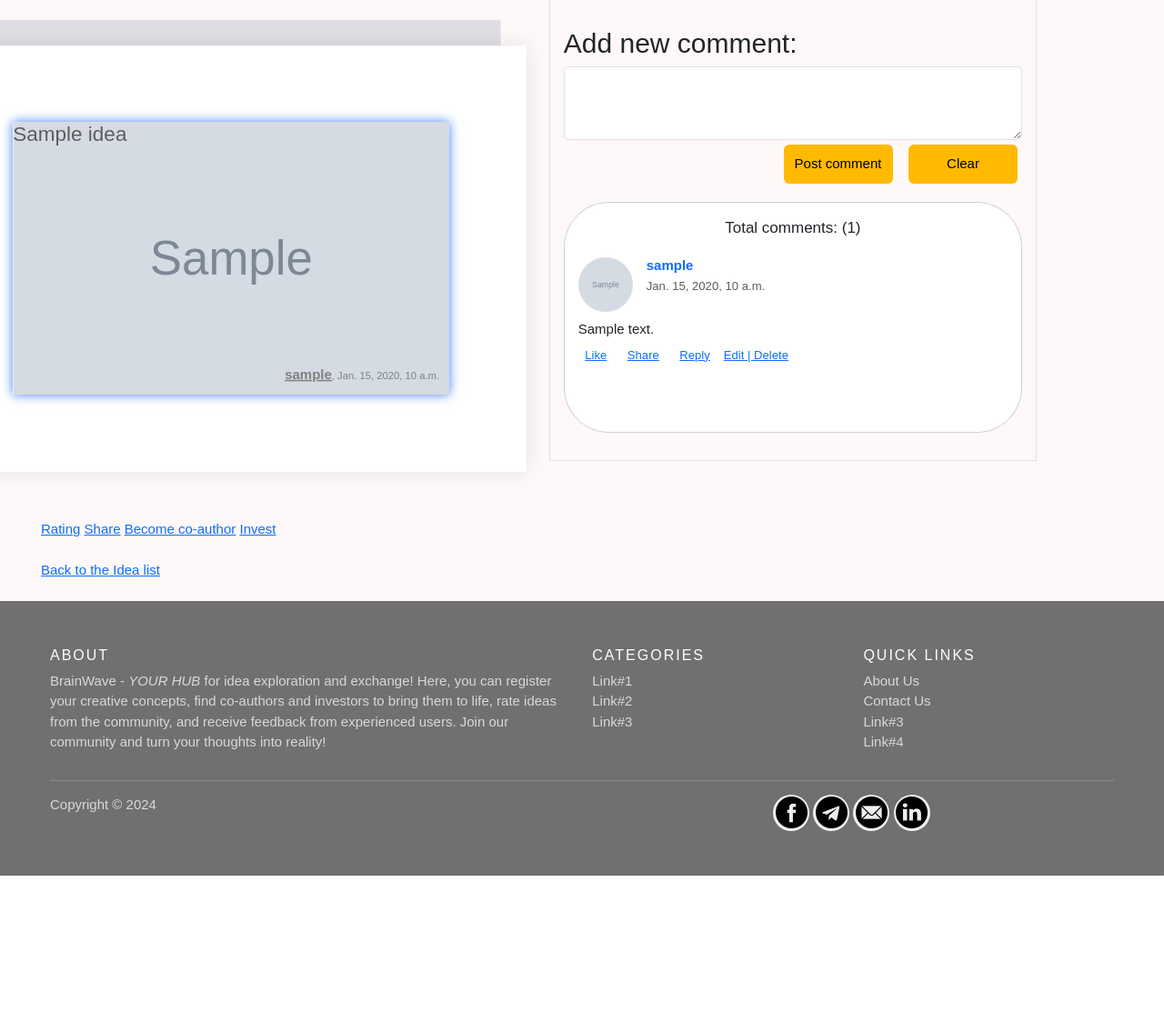
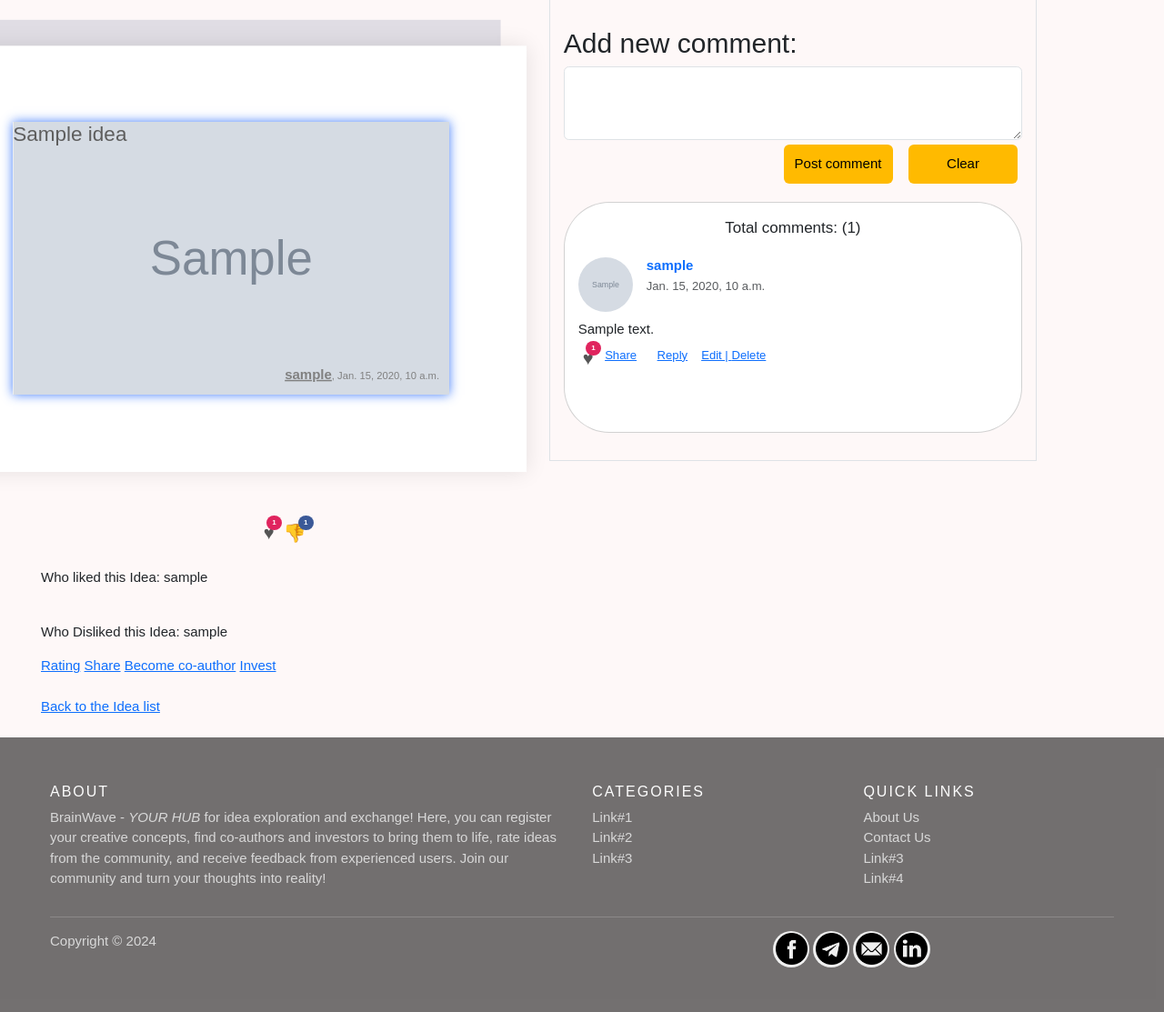
Before and after one commit to artyombn/Django-project, a Django app: page /ideas/idea/1 in a window 1280 px wide. Shown: the part 172-1285 px from the top of the page at 91% size. Before the commit the page ends 1135 px from the top, so only its background shows below. Run offline with Django 5.2, Linux system fonts and the light colour scheme; a user stored in the database is signed in; tables that the repository leaves empty hold one stand-in row (values such as "Sample post"); grey boxes marked "Sample" are stand-in pictures; parts of the project's set-up code (start-up, migrations or seed data) failed here and were passed over; some libraries are stand-ins or nearby versions.

Commit message:
Like & Dislike + frontend

```diff
--- a/comment/admin.py
+++ b/comment/admin.py
@@ -1,5 +1,6 @@
 from django.contrib import admin
-from .models import Comment
+from .models import Comment, CommentLikes
 
 
 admin.site.register(Comment)
+admin.site.register(CommentLikes)
--- a/comment/models.py
+++ b/comment/models.py
@@ -1,10 +1,10 @@
 from django.db import models
-from idea.models import Idea
-from user.models import User
+from common_imports.validation import idea_import
+from common_imports.validation import user_import
 
 class Comment(models.Model):
-    idea = models.ForeignKey(Idea, related_name='comments', on_delete=models.CASCADE, default=1)
-    author = models.ForeignKey(User, related_name='comments', on_delete=models.CASCADE)
+    idea = models.ForeignKey('idea.Idea', related_name='comments', on_delete=models.CASCADE, default=1)
+    author = models.ForeignKey('user.User', related_name='comments', on_delete=models.CASCADE)
     text = models.TextField()
     created_at = models.DateTimeField(auto_now_add=True)
     updated_at = models.DateTimeField(auto_now=True)
@@ -16,3 +16,9 @@ class Comment(models.Model):
             f"Author: {self.author}, -- "
             f"Created_at: {self.created_at}"
         )
+
+class CommentLikes(models.Model):
+    User = user_import()
+
+    author = models.ForeignKey('user.User', verbose_name='User', on_delete=models.CASCADE)
+    comment = models.ForeignKey(Comment, verbose_name='Comment', on_delete=models.CASCADE)
--- a/comment/urls.py
+++ b/comment/urls.py
@@ -11,4 +11,5 @@ urlpatterns = [
     path('create/', views.CommentCreateView.as_view(), name='create'),
     path('update/<int:pk>', views.CommentUpdateView.as_view(), name='update'),
     path('delete/<int:pk>', views.CommentDeleteView.as_view(), name='delete'),
+    path('like/<int:pk>/', views.CommentLike.as_view(), name='comment_like'),
 ]
--- a/idea/admin.py
+++ b/idea/admin.py
@@ -1,5 +1,7 @@
 from django.contrib import admin
-from idea.models import Idea
+from idea.models import Idea, Likes, DisLikes
 
 # Register your models here.
 admin.site.register(Idea)
+admin.site.register(Likes)
+admin.site.register(DisLikes)
--- a/idea/forms.py
+++ b/idea/forms.py
@@ -1,7 +1,11 @@
 from django import forms
-from .models import Idea, Category, User
+from .models import Idea
+from common_imports.validation import category_import, user_import
 
 class IdeasForm(forms.ModelForm):
+
+    Category = category_import()
+    User = user_import()
 
     class Meta:
         model = Idea
--- a/idea/templates/ideas/idea_detail.html
+++ b/idea/templates/ideas/idea_detail.html
@@ -34,6 +34,42 @@
                     </figcaption>
                 </figure>
             </div>
+
+                    <div class="like-dislike-container">
+                        <a href="{% url 'ideas:add_likes' idea.id %}" class="like-button">
+                            <span class="like-icon">
+                                &#9829;
+                                <span class="like-count">{{ idea.likes_set.all.count }}</span>
+                            </span>
+                        </a>
+                        <a href="{% url 'ideas:add_dislikes' idea.id %}" class="dislike-button">
+                            <span class="dislike-icon">
+                                &#128078;
+                                <span class="dislike-count">{{ idea.dislikes_set.all.count }}</span>
+                            </span>
+                        </a>
+                    </div>
+
+                    <div>
+                        <br>
+                        {% if idea.likes_set.all.count != 0 %}
+                            <p>Who liked this Idea:
+                            {% for like in idea.likes_set.all %}
+                                {{ like.author.username }}
+                            {% endfor %}
+                            </p>
+                        {% endif %}
+                        <br>
+                        {% if idea.dislikes_set.all.count != 0 %}
+                            <p>Who Disliked this Idea:
+                            {% for dislike in idea.dislikes_set.all %}
+                                {{ dislike.author.username }}
+                            {% endfor %}
+                            </p>
+                        {% endif %}
+                    </div>
+
+
             <a href="#">Rating</a>
             <a href="#">Share</a>
             <a href="#">Become co-author</a>
--- a/idea/urls.py
+++ b/idea/urls.py
@@ -15,4 +15,6 @@ urlpatterns = [
     path('idea/<int:pk>/comment/add/', comment_views.CommentCreateView.as_view(), name='add_comment'),
     path('idea/<int:pk>/comment/edit/<int:comment_pk>/', comment_views.CommentUpdateView.as_view(), name='edit_comment'),
     path('idea/<int:pk>/comment/delete/<int:comment_pk>/', comment_views.CommentDeleteView.as_view(), name='delete_comment'),
+    path('idea/<int:pk>/add_likes/', views.AddLike.as_view(), name='add_likes'),
+    path('idea/<int:pk>/add_dislikes/', views.DisLike.as_view(), name='add_dislikes'),
 ]
--- a/idea/views.py
+++ b/idea/views.py
@@ -1,14 +1,12 @@
-from django.shortcuts import render, redirect, get_object_or_404
+from django.shortcuts import render, redirect, get_object_or_404, reverse
 from django.contrib.auth.mixins import LoginRequiredMixin, UserPassesTestMixin
-from django.contrib.auth.views import LoginView
-from django.shortcuts import render
 from django.urls import reverse_lazy
+from django.views.generic.base import View
 from django.views.generic import ListView, DetailView, CreateView, UpdateView, DeleteView
 
 from category.models import Category
 from comment.forms import CommentForm
-from comment.models import Comment
-from .models import Idea
+from .models import Idea, Likes, DisLikes
 from .forms import IdeasForm
 from user.group_permission import GroupRequiredMixin
 
@@ -20,7 +18,7 @@ def index(request):
 
 def ideas_list_view(request):
 
-    ideas = Idea.objects.select_related("category").select_related("author").all()
+    ideas = Idea.objects.select_related("category").select_related("author").select_related("likes").all()
     return render(request, 'ideas/list.html', {'ideas': ideas})
 
 
@@ -83,3 +81,61 @@ class IdeasDeleteView(LoginRequiredMixin, UserPassesTestMixin, DeleteView):
     def author_or_staff_permission(self):
         idea = get_object_or_404(Idea, pk=self.kwargs['pk'])
         return self.request.user.is_staff or idea.author == self.request.user
+
+
+class AddLike(View):
+    def get(self, request, pk):
+        user = request.user
+        if user.is_authenticated:
+            if Likes.objects.filter(idea_id=pk, author=user).exists():
+                like = Likes.objects.get(idea_id=pk, author=user)
+                like.delete()
+                return redirect(reverse('ideas:detail', kwargs={'pk': pk}))
+            else:
+                try:
+                    dislike = DisLikes.objects.filter(idea_id=pk, author=user)
+                    dislike.delete()
+
+                    new_like = Likes()
+                    new_like.author = request.user
+                    new_like.idea_id = int(pk)
+                    new_like.save()
+                    return redirect(reverse('ideas:detail', kwargs={'pk': pk}))
+
+                except:
+                    new_like = Likes()
+                    new_like.author = request.user
+                    new_like.idea_id = int(pk)
+                    new_like.save()
+                    return redirect(reverse('ideas:detail', kwargs={'pk': pk}))
+        else:
+            return redirect(reverse('users:login'))
+
+
+class DisLike(View):
+    def get(self, request, pk):
+        user = request.user
+        if user.is_authenticated:
+            if DisLikes.objects.filter(idea_id=pk, author=user).exists():
+                dislike = DisLikes.objects.get(idea_id=pk, author=user)
+                dislike.delete()
+                return redirect(reverse('ideas:detail', kwargs={'pk': pk}))
+            else:
+                try:
+                    like = Likes.objects.get(idea_id=pk, author=user)
+                    like.delete()
+
+                    new_dislike = DisLikes()
+                    new_dislike.author = request.user
+                    new_dislike.idea_id = int(pk)
+                    new_dislike.save()
+                    return redirect(reverse('ideas:detail', kwargs={'pk': pk}))
+
+                except:
+                    new_dislike = DisLikes()
+                    new_dislike.author = request.user
+                    new_dislike.idea_id = int(pk)
+                    new_dislike.save()
+                return redirect(reverse('ideas:detail', kwargs={'pk': pk}))
+        else:
+            return redirect(reverse('users:login'))
--- a/static/css/main.css
+++ b/static/css/main.css
@@ -3,7 +3,6 @@
 Button56
 =========================
 */
-
 
 .button56 {
   display: inline-block;
@@ -18,6 +17,8 @@ Button56
   transition: all 0.5s;
   cursor: pointer;
   margin: 5px;
+  position: relative;
+  z-index: 100;
 }
 
 .button56 span {
@@ -36,6 +37,11 @@ Button56
   transition: 0.5s;
 }
 
+.button56:hover {
+  background-color: #e0a800;
+  transform: scale(1.05);
+}
+
 .button56:hover span {
   padding-right: 25px;
 }
@@ -44,6 +50,7 @@ Button56
   opacity: 1;
   right: 0;
 }
+
 
 
 
@@ -483,3 +490,75 @@ Idea Cards
     position: relative;
     z-index: 100;
 }
+
+/*
+=========================
+Like & Dislike button
+=========================
+*/
+
+
+.like-dislike-container {
+    display: flex;
+    align-items: center;
+    justify-content: center;
+    margin-top: -30px;
+}
+
+.like-button, .dislike-button {
+    text-decoration: none;
+    color: #555;
+    font-size: 24px;
+    display: flex;
+    align-items: center;
+    position: relative;
+    margin: 0 5px;
+    transition: color 0.3s;
+}
+
+.like-button:hover, .dislike-button:hover {
+    color: #e0245e;
+}
+
+.like-icon, .dislike-icon {
+    position: relative;
+    font-size: 20px;
+    transition: transform 0.3s;
+}
+
+.like-button:hover .like-icon, .dislike-button:hover .dislike-icon {
+    transform: scale(1.2);
+}
+
+.like-count, .dislike-count {
+    position: absolute;
+    top: -4px;
+    right: -8px;
+    background-color: #e0245e;
+    color: white;
+    border-radius: 50%;
+    padding: 2px 6px;
+    font-size: 8px;
+    font-weight: bold;
+    transition: background-color 0.3s;
+}
+
+.like-button:hover .like-count, .dislike-button:hover .dislike-count {
+    background-color: #c81e4a;
+}
+
+.dislike-button {
+    color: #555;
+}
+
+.dislike-button:hover {
+    color: #3b5998;
+}
+
+.dislike-count {
+    background-color: #3b5998;
+}
+
+.dislike-button:hover .dislike-count {
+    background-color: #2d4373;
+}
--- a/templates/components/comment.html
+++ b/templates/components/comment.html
@@ -48,10 +48,16 @@
                                         <p class="me-3 mb-2">{{ comment.text }}</p>
 
                                         <div class="small d-flex justify-content-start">
-                                            <a href="#!" class="d-flex align-items-center me-3 mb-4">
-                                                <i class="far fa-thumbs-up me-2"></i>
-                                                <p>Like</p>
-                                            </a>
+
+                                            <div class="like-dislike-container">
+                                                <a href="{% url 'comment:comment_like' comment.id %}" class="like-button">
+                                                    <span class="like-icon">
+                                                        &#9829;
+                                                        <span class="like-count">{{ comment.commentlikes_set.all.count }}</span>
+                                                    </span>
+                                                </a>
+                                            </div>
+
                                             <a href="#!" class="d-flex align-items-center me-3 mb-4">
                                                 <i class="fas fa-share me-2"></i>
                                                 <p>Share</p>
--- a/templates/components/navbar.html
+++ b/templates/components/navbar.html
@@ -54,7 +54,7 @@
                 <li class="nav-item me-lg-2">
                     <form method="post" action='{% url 'users:logout' %}'>
                         {% csrf_token %}
-                        <button type="submit" class="btn56" style="align-content: center;">Logout</button>
+                        <button type="submit" class="button56" style="width: 55px; height: 28px; font-size: 12px; display: flex; align-items: center; justify-content: center; margin-top: 10px;">Logout</button>
                     </form>
                 </li>
             {% else %}
```
Also changed, not shown: comment/views.py (+27 -2 lines), common_imports/validation.py (added, +17 -0 lines), idea/models.py (+19 -4 lines), Changelog.txt, comment/migrations/0004_commentlikes.py (added), common_imports/__init__.py (added), idea/migrations/0004_likes.py (added), idea/migrations/0005_dislikes.py (added).
